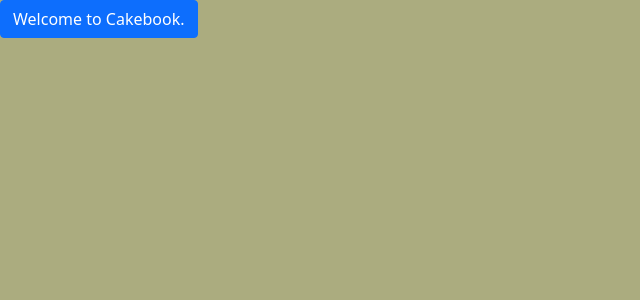
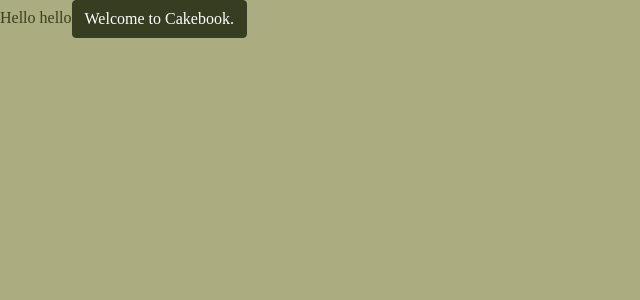
Before and after one commit to okasten-depaul/cakebook-frontend, a React (Create React App) app: page / in a window 1280 px wide. Shown: the top 300 px of the page, without its empty margins (0-640 px from the left). Built offline with nearby package versions, Linux system fonts and the light colour scheme.

Commit message:
set font styling

```diff
--- a/src/App.js
+++ b/src/App.js
@@ -4,6 +4,7 @@ function App() {
   return (
     <div className="App">
       <header className="App-header">
+        Hello hello
         <Button>Welcome to Cakebook.</Button>
       </header>
     </div>
--- a/src/custom.scss
+++ b/src/custom.scss
@@ -1,3 +1,33 @@
+
+
+// Custom.scss
+// Option B: Include parts of Bootstrap
+
+// 1. Include functions first (so you can manipulate colors, SVGs, calc, etc)
+@import "../node_modules/bootstrap/scss/functions";
+
+// 2. Include any default variable overrides here
 $body-bg: #ABAC7F;
+$body-color: #373D20;
+
+$theme-colors: (
+  "primary": #373D20,
+  "danger": #3D2020
+);
+
+$font-family-sans-serif: Mate;
+
+// 3. Include remainder of required Bootstrap stylesheets
+@import "../node_modules/bootstrap/scss/variables";
+@import "../node_modules/bootstrap/scss/mixins";
+
+// 4. Include any optional Bootstrap components as you like
+@import "../node_modules/bootstrap/scss/root";
+@import "../node_modules/bootstrap/scss/reboot";
+@import "../node_modules/bootstrap/scss/type";
+@import "../node_modules/bootstrap/scss/images";
+@import "../node_modules/bootstrap/scss/containers";
+@import "../node_modules/bootstrap/scss/grid";
+
 
 @import '~bootstrap/scss/bootstrap.scss';
```
